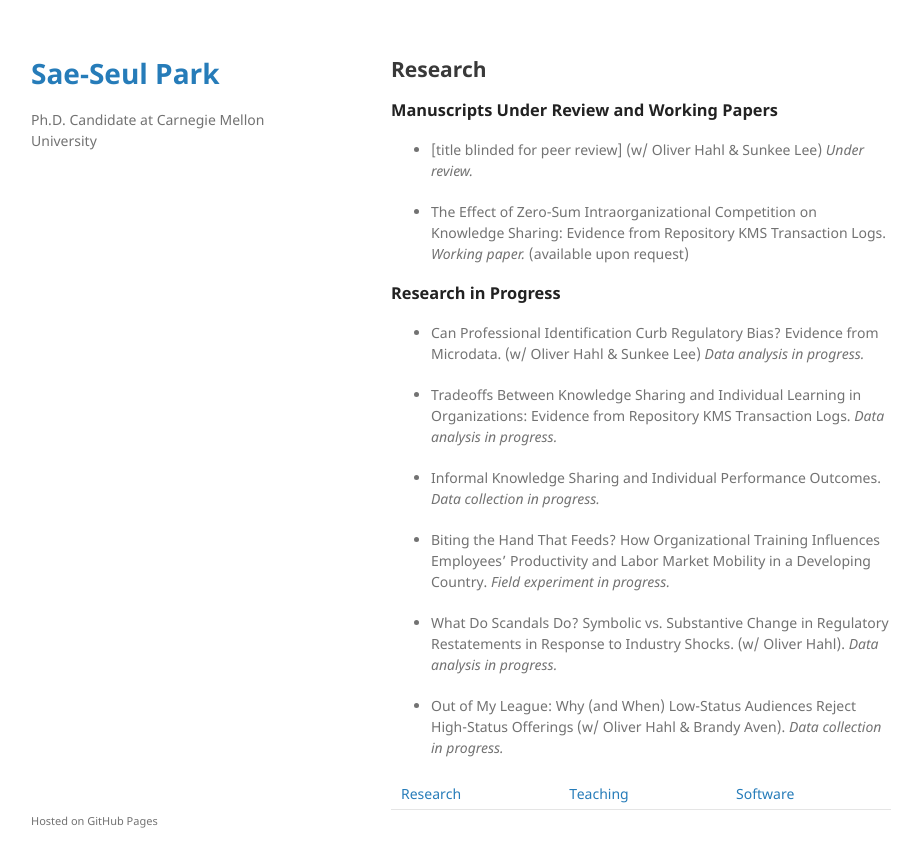
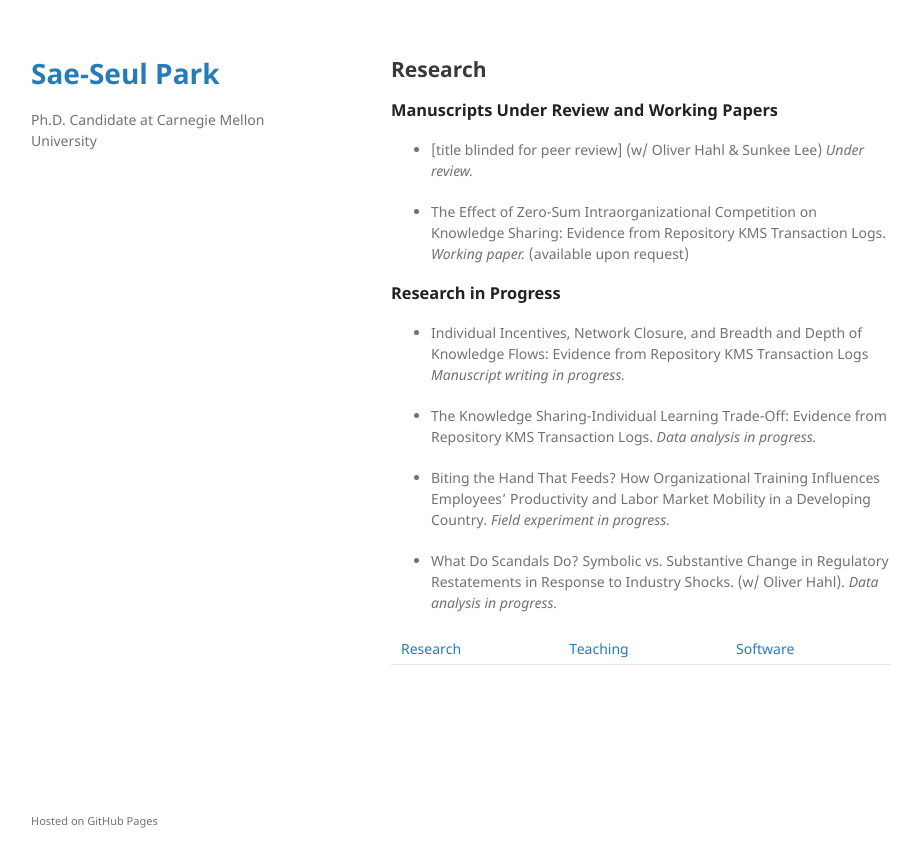
Before and after one commit to saepark/saepark.github.io, a Jekyll site: the page built from research.md, in a window 1280 px wide. Shown: the top 867 px of the page, without its empty margins (179-1099 px from the left). Built offline with Jekyll 4.4.1, drawn with Linux system fonts in a browser that asks for light colours; our own code applies the rules of GitHub Pages for plain Markdown files.

Commit message:
Update research.md

```diff
--- a/research.md
+++ b/research.md
@@ -12,16 +12,12 @@ layout: default
 
 ### **Research in Progress**
 
-* Can Professional Identification Curb Regulatory Bias? Evidence from Microdata. (w/ Oliver Hahl & Sunkee Lee) _Data analysis in progress._
+* Individual Incentives, Network Closure, and Breadth and Depth of Knowledge Flows: Evidence from Repository KMS Transaction Logs _Manuscript writing in progress._
 
-* Tradeoffs Between Knowledge Sharing and Individual Learning in Organizations: Evidence from Repository KMS Transaction Logs. _Data analysis in progress._
-
-* Informal Knowledge Sharing and Individual Performance Outcomes. _Data collection in progress._
+* The Knowledge Sharing-Individual Learning Trade-Off: Evidence from Repository KMS Transaction Logs. _Data analysis in progress._
 
 * Biting the Hand That Feeds? How Organizational Training Influences Employees’ Productivity and Labor Market Mobility in a Developing Country. _Field experiment in progress._
 
 * What Do Scandals Do? Symbolic vs. Substantive Change in Regulatory Restatements in Response to Industry Shocks. (w/ Oliver Hahl). _Data analysis in progress._
 
-* Out of My League: Why (and When) Low-Status Audiences Reject High-Status Offerings (w/ Oliver Hahl & Brandy Aven). _Data collection in progress._
-
 [Research](./research.html) | [Teaching](./teaching.html) | [Software](./software.html)
```
